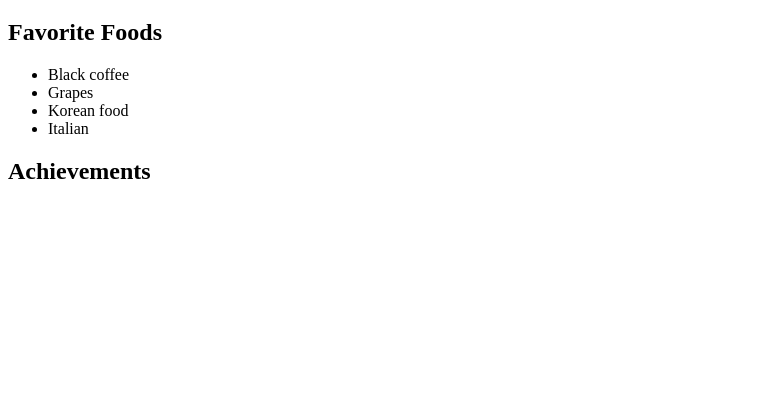
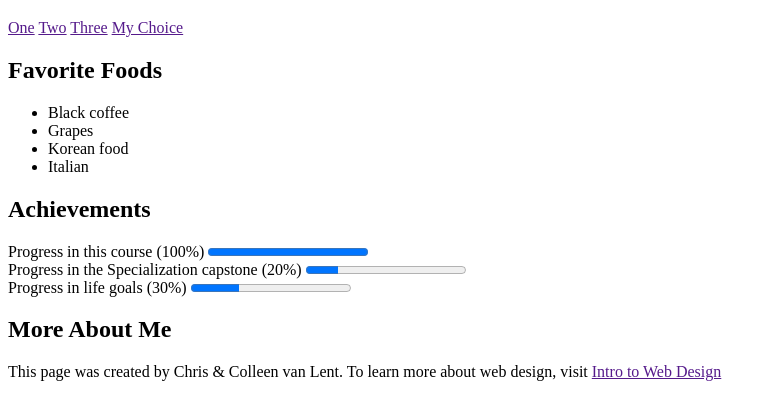
Before and after one commit to tippy33/Intro-to-HTML5, a plain HTML site: page finalProject.html in a window 1280 px wide. Shown: the part 61-480 px from the top of the page, without its empty margins (0-776 px from the left). Drawn offline with Linux system fonts and the light colour scheme.

Commit message:
add achievements, footer, href

```diff
--- a/finalProject.html
+++ b/finalProject.html
@@ -5,7 +5,10 @@
 </head>
 <body>
   <h1>Chris Youngsuh Hong</h1>
-
+  <a href="">One</a>
+  <a href="">Two</a>
+  <a href="">Three</a>
+  <a href="">My Choice</a>
   <h2>Favorite Foods</h2>
   <ul>
     <li>Black coffee</li>
@@ -14,5 +17,17 @@
     <li>Italian</li>
   </ul>
   <h2>Achievements</h2>
-
+  <label for="file">Progress in this course (100%)</label>
+  <progress id="file" max="100" value="100">100%</progress>
+  <br>
+  <label for="file">Progress in the Specialization capstone (20%)</label>
+  <progress id="file" max="100" value="20">20%</progress>
+  <br>
+  <label for="file">Progress in life goals (30%)</label>
+  <progress id="file" max="100" value="30">30%</progress>
+  <h2>More About Me</h2>
 </body>
+<footer>
+  This page was created by Chris & Colleen van Lent. To learn more about web design, visit
+  <a href="">Intro to Web Design</a>
+</footer>
```
